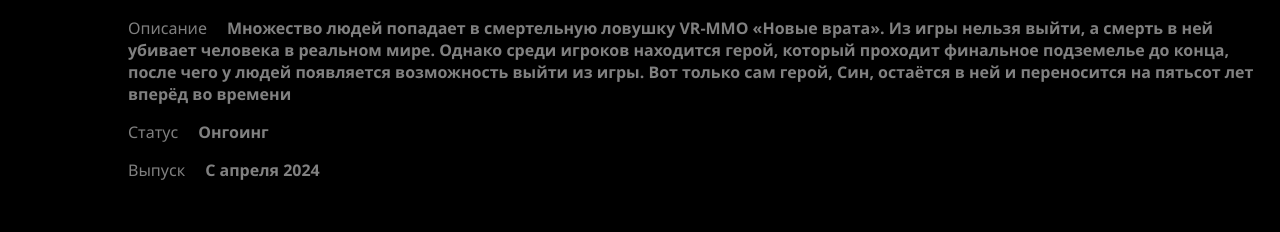
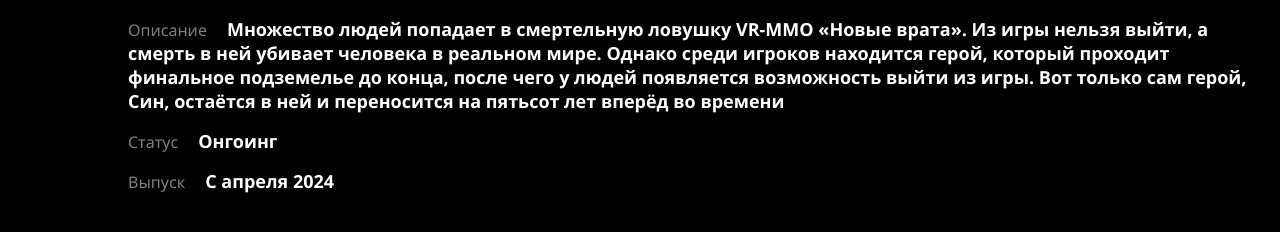
Before and after one commit to wchksl/animeok, a plain HTML site: page index1.html in a window 1280 px wide. Shown: the part 342-574 px from the top of the page. Drawn offline with Linux system fonts and the light colour scheme.

Commit message:
Update style2.css

```diff
--- a/style2.css
+++ b/style2.css
@@ -83,4 +83,6 @@ p {
 
 b {
     margin-left: 20px;
+    color: white;
+    font-size: large;
 }
```
